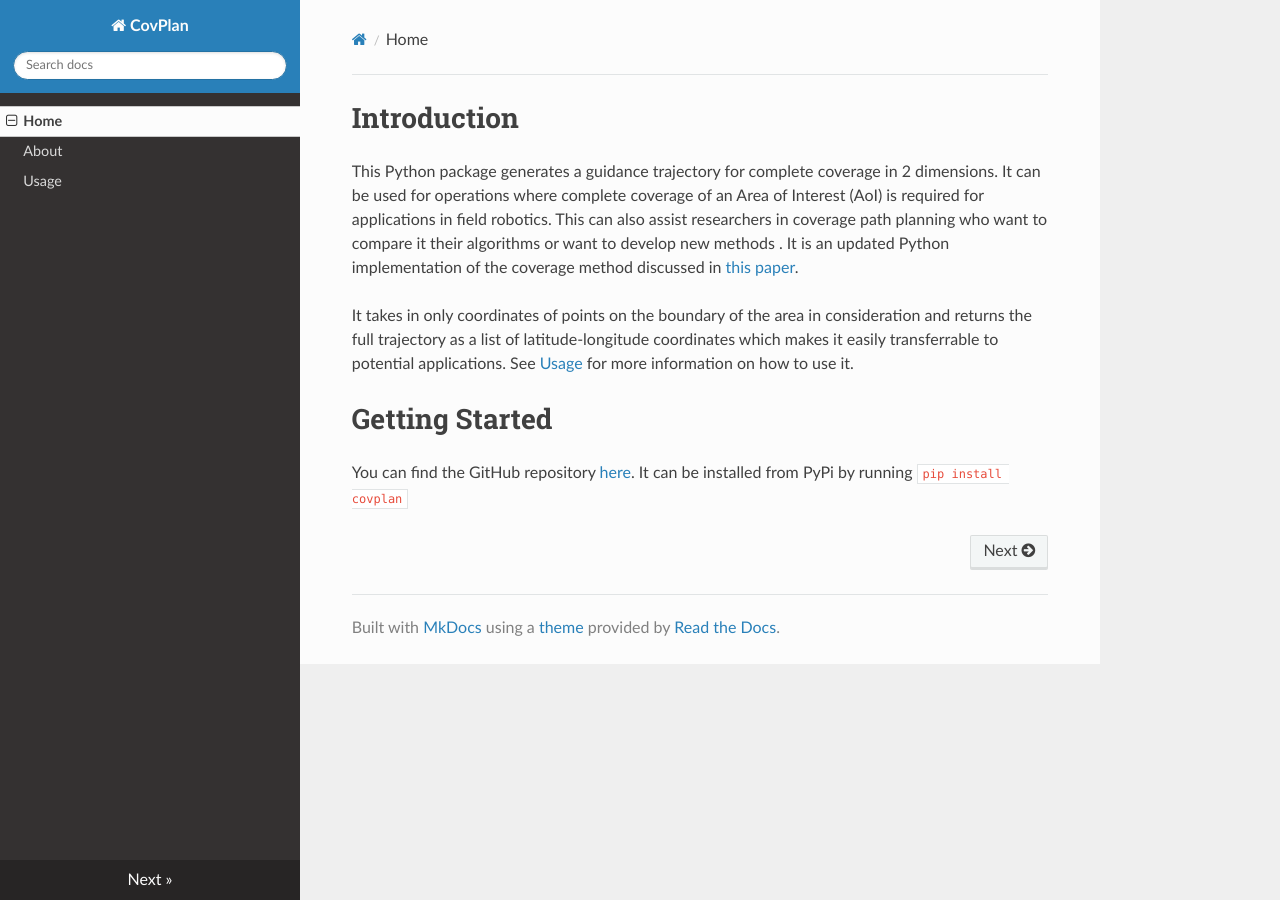
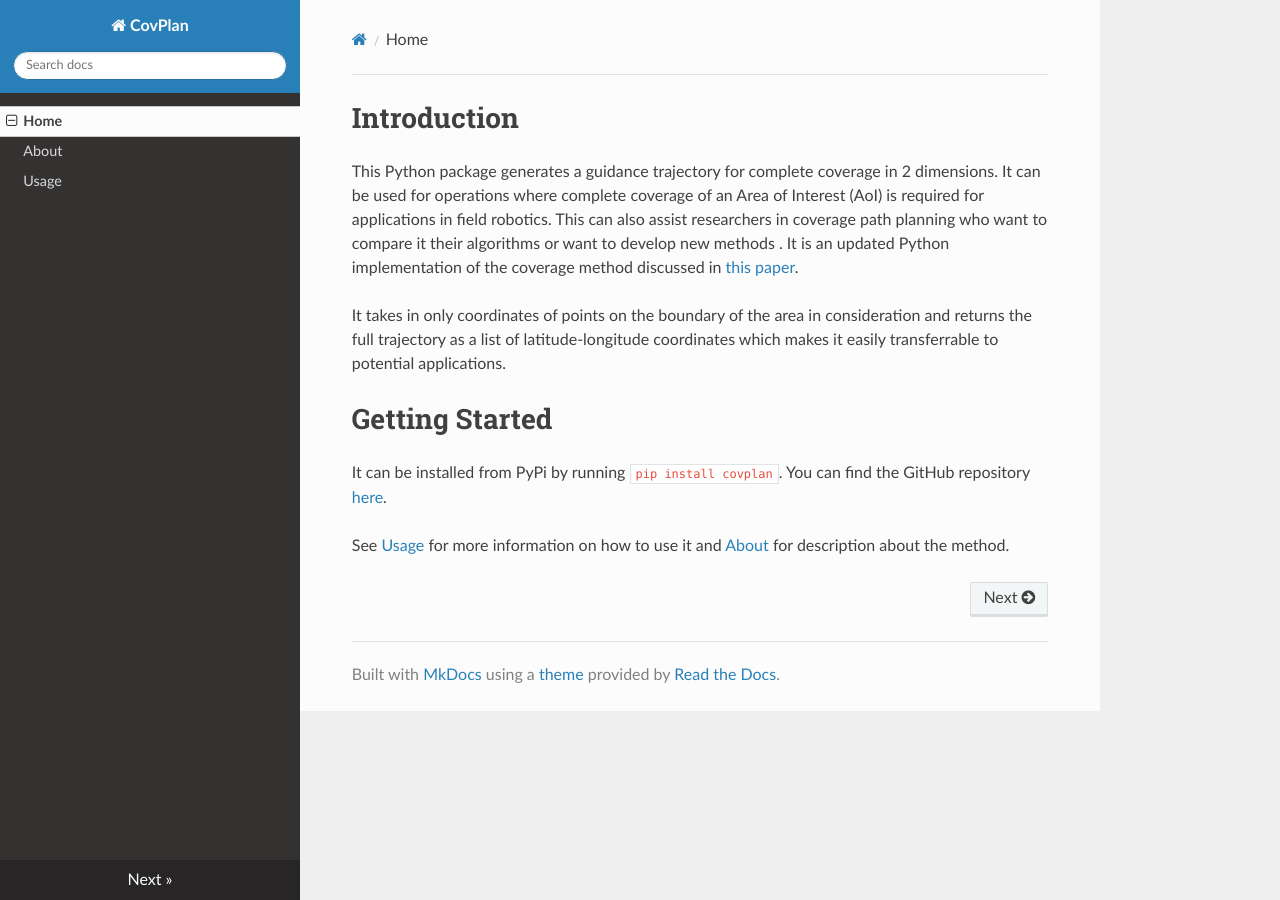
Before and after one commit to sanjeevrs2000/covplan, an MkDocs documentation site: the page built from docs/index.md, in a window 1280 px wide. Built offline with MkDocs 1.6.1, drawn with Linux system fonts in a browser that asks for light colours; nearby versions of some CDN libraries.

Commit message:
updated docs

```diff
--- a/docs/index.md
+++ b/docs/index.md
@@ -2,13 +2,13 @@
 
 This Python package generates a guidance trajectory for complete coverage in 2 dimensions. It can be used for operations where complete coverage of an Area of Interest (AoI) is required for applications in field robotics. This can also assist researchers in coverage path planning who want to compare it their algorithms  or want to develop new methods . It is an updated Python implementation of the coverage method discussed in [this paper](https://journals.sagepub.com/doi/full/10.5772/56248).
 
- It takes in only coordinates of points on the boundary of the area in consideration and returns the full trajectory as a list of latitude-longitude coordinates which makes it easily transferrable to potential applications. See [Usage](usage.md) for more information on how to use it.
+ It takes in only coordinates of points on the boundary of the area in consideration and returns the full trajectory as a list of latitude-longitude coordinates which makes it easily transferrable to potential applications.
 
 # Getting Started
 
-You can find the GitHub repository [here](https://github.com/sanjeevrs2000/cpp).
-It can be installed from PyPi by running `pip install covplan`
+It can be installed from PyPi by running `pip install covplan`. You can find the GitHub repository [here](https://github.com/sanjeevrs2000/cpp).
 
+See [Usage](usage.md) for more information on how to use it and [About](about.md) for description about the method.
 
 <!-- For full documentation visit [mkdocs.org](https://www.mkdocs.org).
 
--- a/mkdocs.yml
+++ b/mkdocs.yml
@@ -4,5 +4,5 @@ theme:
 # site_url: https://docs.readthedocs.io/covplan
 nav:
   - Home: index.md
-  - About: desc.md
+  - About: about.md
   - Usage: usage.md
```
Also changed, not shown: docs/about.md (renamed from docs/desc.md, +2 -2 lines), docs/usage.md (+1 -1 lines).
